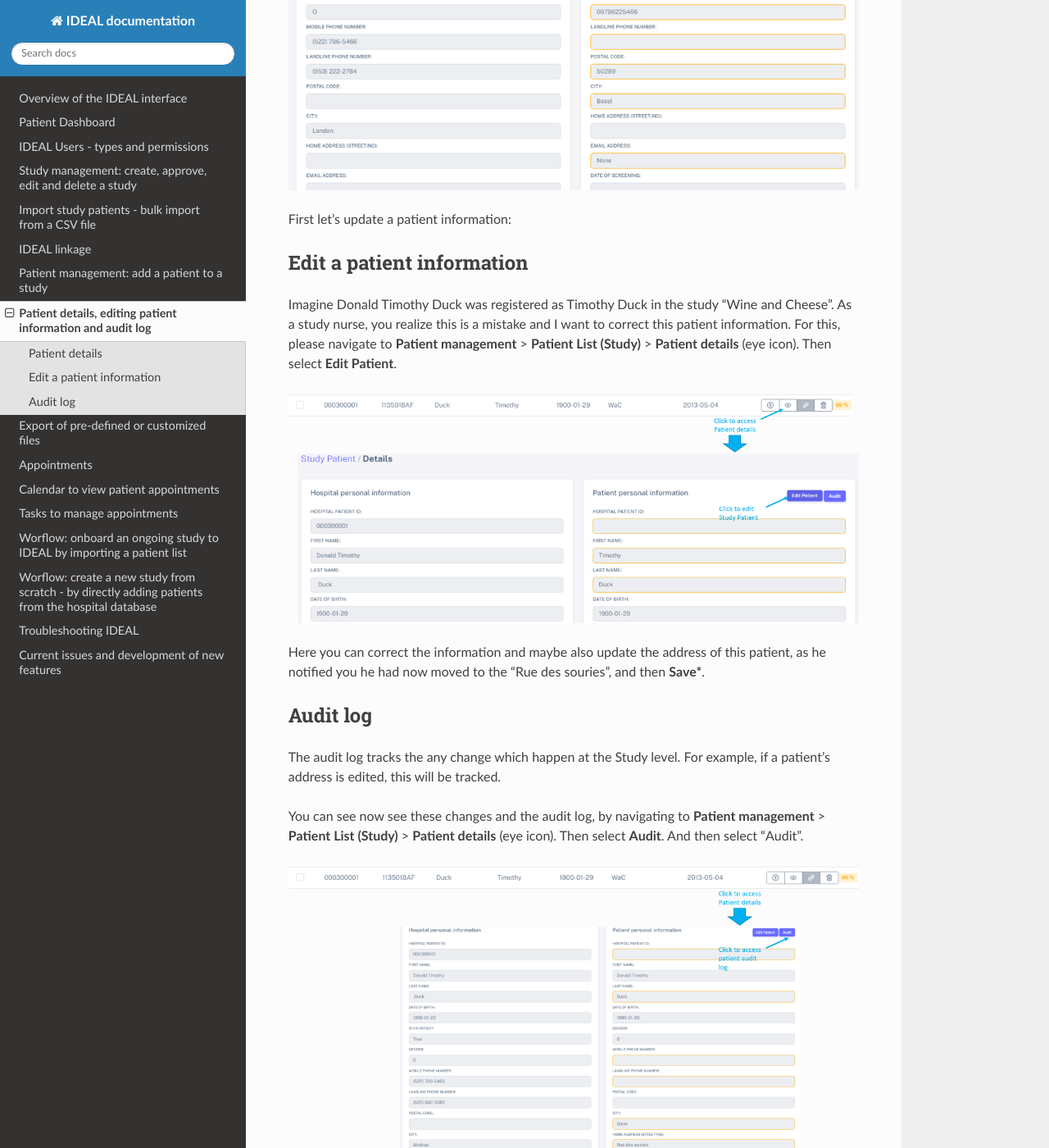
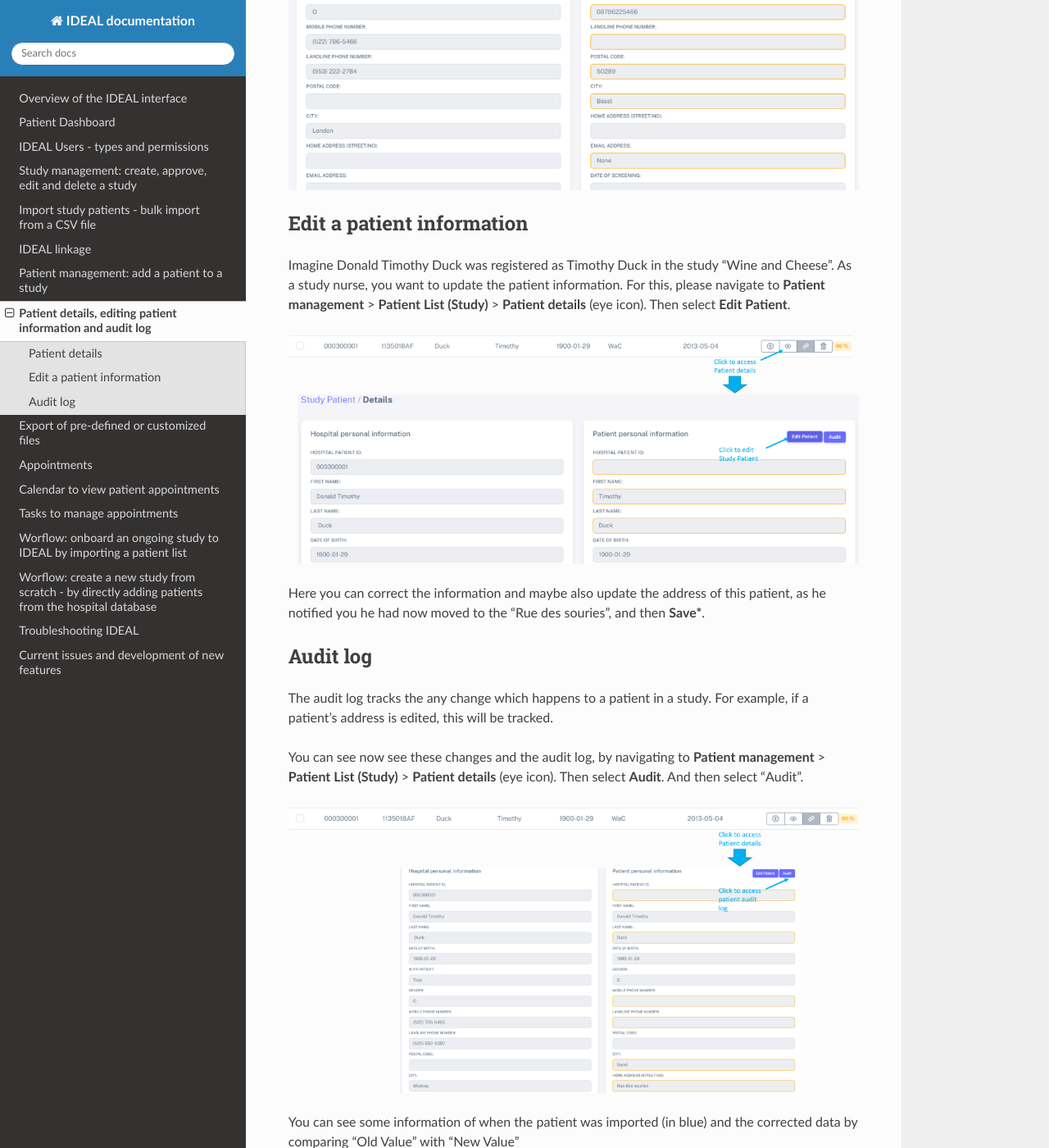
Before and after one commit to Nynuphar/IDEAL-doc, a Sphinx documentation site: the page built from docs/source/auditlog.rst, in a window 1280 px wide and 1400 px high, scrolled down 923 px. Shown: the whole window at 82% size. Built offline with Sphinx 7.4.7 and the Read the Docs theme 3.1.0, drawn with Linux system fonts in a browser that asks for light colours.

Commit message:
Update auditlog.rst

```diff
--- a/docs/source/auditlog.rst
+++ b/docs/source/auditlog.rst
@@ -18,12 +18,10 @@ Please note, that this information might not be exactly the same - for example i
 
 .. image:: PatDetails.png
 
-First let's update a patient information:
-
 Edit a patient information
 ****************************
 
-Imagine Donald Timothy Duck was registered as Timothy Duck in the study "Wine and Cheese". As a study nurse, you realize this is a mistake and I want to correct this patient information. For this, please navigate to **Patient management** > **Patient List (Study)** > **Patient details** (eye icon). Then select **Edit Patient**.
+Imagine Donald Timothy Duck was registered as Timothy Duck in the study "Wine and Cheese". As a study nurse, you want to update the patient information. For this, please navigate to **Patient management** > **Patient List (Study)** > **Patient details** (eye icon). Then select **Edit Patient**.
 
 .. image:: EditPatient.png
 
@@ -34,7 +32,7 @@ Here you can correct the information and maybe also update the address of this p
 Audit log
 *************
 
-The audit log tracks the any change which happen at the Study level. For example, if a patient's address is edited, this will be tracked.
+The audit log tracks the any change which happens to a patient in a study. For example, if a patient's address is edited, this will be tracked.
 
 You can see now see these changes and the audit log, by navigating to **Patient management** > **Patient List (Study)** > **Patient details** (eye icon). Then select **Audit**. And then select "Audit".
 
```
